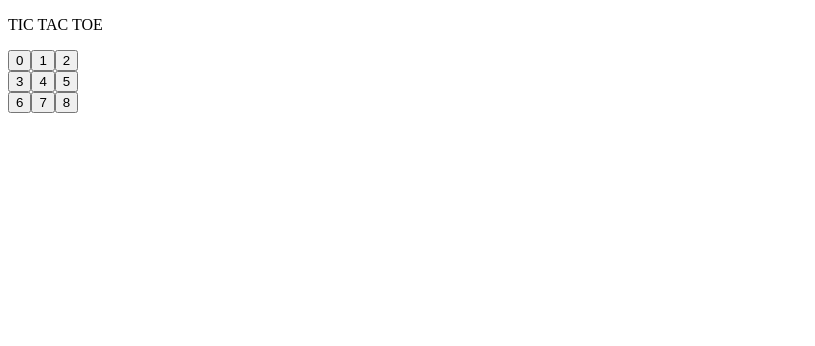
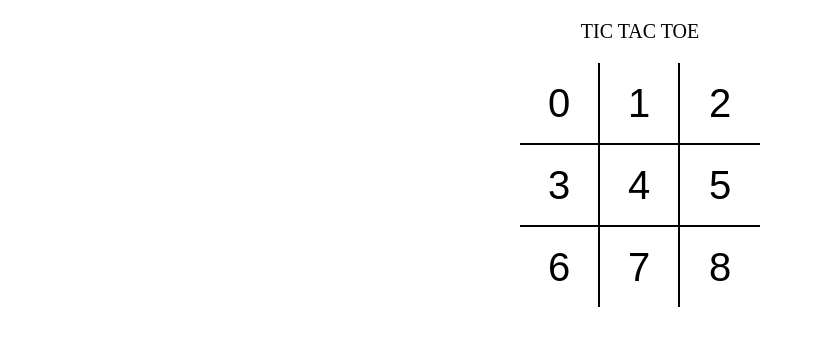
Before and after one commit to Fierce-Black-Dragon/Tic-Tac-Toe, a React (Vite) app: page / in a window 1280 px wide. Shown: the top 346 px of the page, without its empty margins (0-815 px from the left). Built offline with nearby package versions, Linux system fonts and the light colour scheme.

Commit message:
added sass  to the project

```diff
--- a/package.json
+++ b/package.json
@@ -12,10 +12,12 @@
   },
   "license": "MIT",
   "dependencies": {
+    "node-sass": "^4.14.1",
     "react": "^16.13.1",
     "react-dom": "^16.13.1"
   },
   "devDependencies": {
+    "@babel/core": "^7.11.6",
     "babel-eslint": "^10.1.0",
     "babel-preset-nano-react-app": "^0.1.0",
     "eslint": "^7.10.0",
@@ -24,7 +26,7 @@
     "eslint-plugin-import": "^2.22.1",
     "eslint-plugin-jsx-a11y": "^6.3.1",
     "eslint-plugin-react": "^7.21.2",
-    "parcel": "^2.0.0-alpha.3.2",
+    "parcel": "^1.12.4",
     "prettier": "^2.1.2",
     "rimraf": "^3.0.2"
   },
--- a/src/App.js
+++ b/src/App.js
@@ -1,11 +1,13 @@
 import React from "react";
 import Board from './Components/Board'
+
+import "./Styles/root.scss"
 
 const App = () =>{
 
  return(
 
-  <div>
+  <div className='app'>
 
   <p>TIC TAC TOE</p>
   <Board/>
--- a/src/Components/Board.js
+++ b/src/Components/Board.js
@@ -3,18 +3,19 @@
 
 const Board = () => {
     return (
-        <div>
-            <div>
+        <div className="board">
+            <div className="board-row ">
               <Sqaure value={0} />
               <Sqaure value={1}/>
               <Sqaure value={2}/>
-            </div>
-            <div>
+
+            </div >
+            <div className="board-row ">
             <Sqaure value={3} />
             <Sqaure value={4}/>
             <Sqaure value={5}/>
             </div>
-            <div>
+            <div className="board-row ">
             <Sqaure value={6}/>
             <Sqaure value={7}/>
             <Sqaure value={8} />
--- a/src/Components/Sqaure.js
+++ b/src/Components/Sqaure.js
@@ -1,10 +1,11 @@
 import React from 'react'
 
 const Sqaure = ({value}) => {
-
-    return (
-    <button type="button" >{value}</button>
-    )
+  return (
+    <button  type="button" className="square">
+      {value}
+    </button>
+  )
 }
 
 export default Sqaure
--- /dev/null
+++ b/src/Components/Square.style.css
@@ -0,0 +1,3 @@
+.btn1 {
+    font-size: 80px;
+}
--- /dev/null
+++ b/src/Styles/root.scss
@@ -0,0 +1,44 @@
+body {
+    padding: 0;
+    margin: 0;
+  }
+
+  button {
+    background: none;
+    border: none;
+    outline: none;
+    &:hover {
+     cursor: pointer;
+    }
+  }
+  //app
+  .app {
+    font-size: 20px;
+    display: flex;
+    flex-direction: column;
+    align-items: center;
+  }
+  //board
+  .board {
+    .board-row {
+      display: flex;
+      flex-direction: row;
+      border-bottom: 2px solid #000;
+      &:last-child {
+        border-bottom: none;
+      }
+      //square
+      .square {
+        width: 80px;
+        height: 80px;
+        border-right: 2px solid #000;
+        font-size: 2.5rem;
+        padding: 0;
+        overflow: hidden;
+        transition: all 0.2s;
+        &:last-child {
+          border-right: none;
+        }
+      }
+    }
+  }
```
Also changed, not shown: src/App.css (deleted), 1 other file (tests, documents, lock files or other folders).
